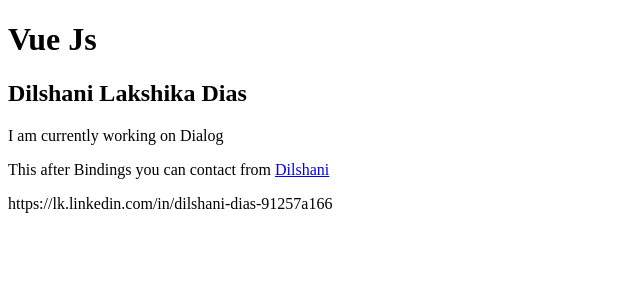
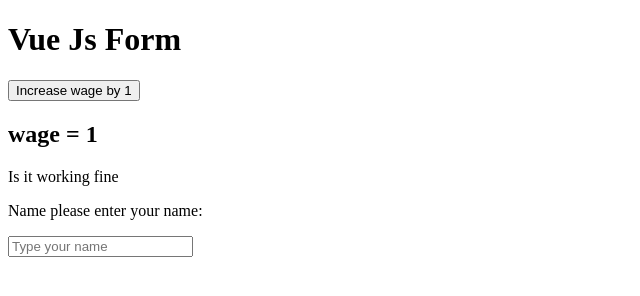
Before and after one commit to randeer/my_vueJS, a plain HTML site: page index.html in a window 1280 px wide. Shown: the whole page, without its empty margins (0-640 px from the left). Drawn offline with nearby package versions, Linux system fonts and the light colour scheme.

Commit message:
vue-events-1

```diff
--- a/app.js
+++ b/app.js
@@ -2,11 +2,16 @@ new Vue({
     el: '#app',
     data: {
         title: 'Dilshani Lakshika Dias',
-        linkdin: 'https://lk.linkedin.com/in/dilshani-dias-91257a166'
+        wage: 1,
+        name: 'please enter your name:'
+
     },
     methods: {
-        testing(){
+        clickbutton(){
             return 'I am currently working on Dialog';
+        },
+        UpdateValue(e){
+            this.name = e.target.value;
         }
     }
 })
--- a/index.html
+++ b/index.html
@@ -7,13 +7,16 @@
         <script src="https://cdn.jsdelivr.net/npm/vue"></script>
     </head>
     <body>
-        <h1>Vue Js</h1>
+        <h1>Vue Js Form</h1>
     <div id="app">
 
-        <h2>{{ title }}</h2>
-        <p>{{ testing() }}</p>
-        <p>This after Bindings you can contact from <a v-bind:href="linkdin">Dilshani</a></p>
-        <p>{{linkdin}}</p>
+        <button v-on:click="wage++">Increase wage by 1</button>
+        <h2>wage = {{wage}}</h2>
+        <p>Is it working fine</p>
+
+        <p>Name {{ name }}</p>
+        <input type="text" @keyup="UpdateValue" placeholder="Type your name">
+
 
     </div>
     <script src="app.js"></script>
```
